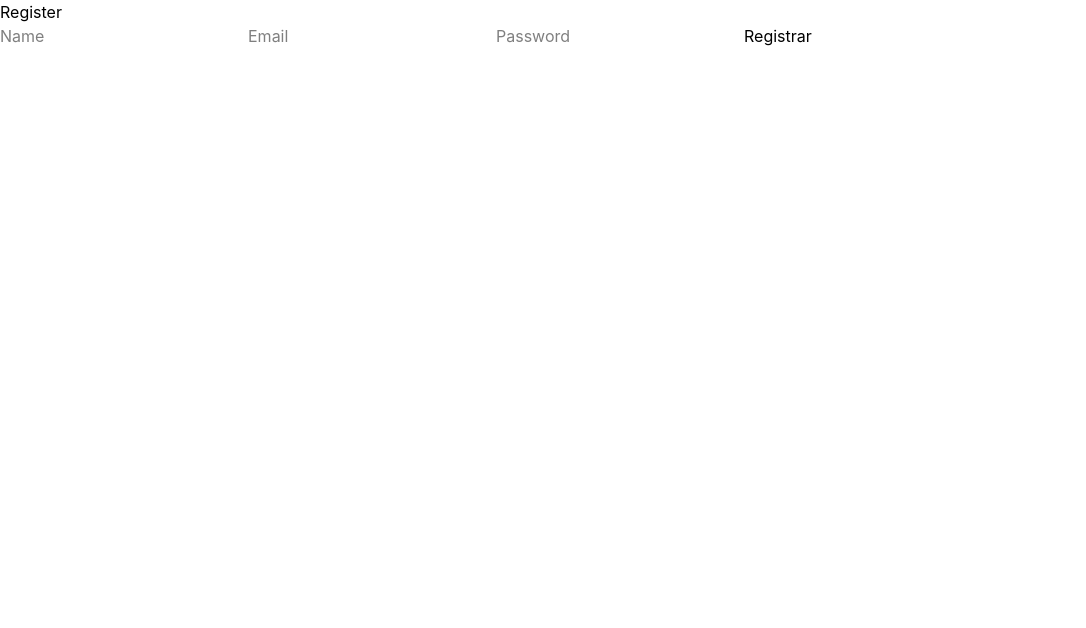
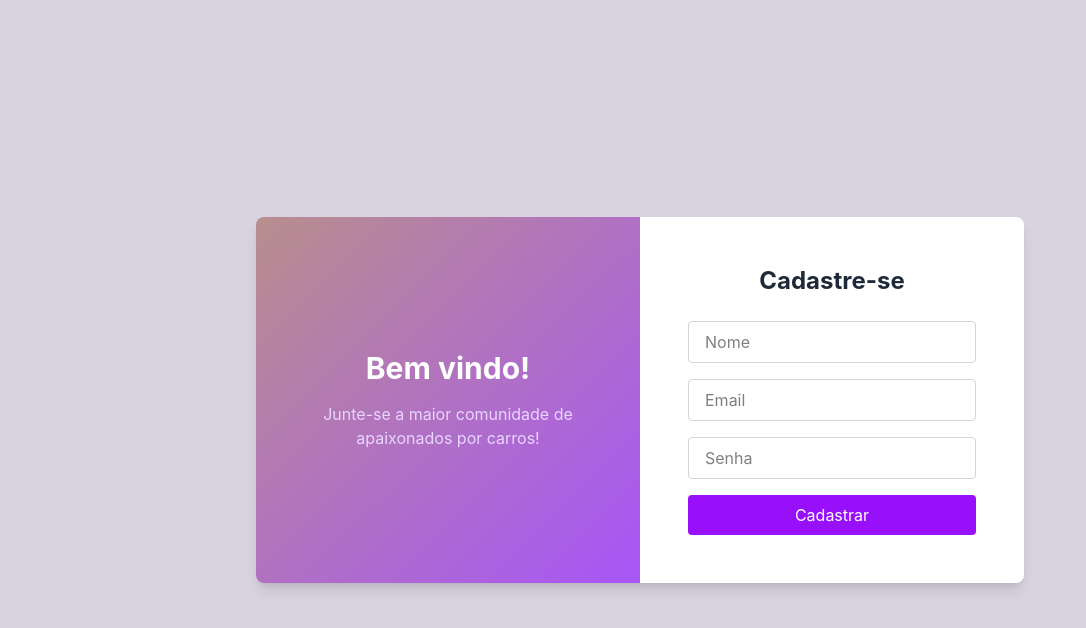
Before and after one commit to xPedro2212/car-review-web, a React (Vite) app: page /register in a window 1280 px wide. Shown: the top 628 px of the page, without its empty margins (0-1086 px from the left). Built offline with nearby package versions, Linux system fonts and the light colour scheme.

Commit message:
add register page styling

```diff
--- a/src/pages/Register.jsx
+++ b/src/pages/Register.jsx
@@ -19,30 +19,51 @@ function Register() {
         }
     }
     return (
-        <div>
-            <h1>Register</h1>
+        <div className="min-h-screen bg-[#D8D2E1] flex items-center justify-center">
+            <div className="flex rounded-lg shadow-lg overflow-hidden w-3/4 max-w-3xl">
+                <div className="w-1/2 flex flex-col items-center justify-center text-white p-12" style={{ background: 'linear-gradient(135deg, #B88E8D, #a855f7)' }}>
+                    <h2 className="text-3xl font-bold mb-4"> Bem vindo! </h2>
+                    <p className="text-center text-purple-200">
+                       Junte-se a maior comunidade de apaixonados por carros!
+                    </p>
+                </div>
 
-            <form onSubmit={handleSubmit}>
+                <div className="bg-white w-1/2 flex flex-col items-center justify-center p-12">
+                    <h1 className="text-2xl font-bold text-gray-800 mb-6">Cadastre-se</h1>
+                    <form onSubmit={handleSubmit} className="flex flex-col gap-4 w-full max-w-sm">
                         <input
                             type="text"
-                    placeholder="Name"
+                            placeholder="Nome"
                             value={name}
                             onChange={(e) => setName(e.target.value)}
+                            className="border border-gray-300 rounded px-4 py-2 focus:outline-none focus:ring-2 focus:ring-purple-500"
                         />
                         <input
                             type="email"
                             placeholder="Email"
                             value={email}
                             onChange={(e) => setEmail(e.target.value)}
+                            className="border border-gray-300 rounded px-4 py-2 focus:outline-none focus:ring-2 focus:ring-purple-500"
                         />
                         <input
                             type="password"
-                    placeholder="Password"
+                            placeholder="Senha"
                             value={password}
                             onChange={(e) => setPassword(e.target.value)}
+                            className="border border-gray-300 rounded px-4 py-2 focus:outline-none focus:ring-2 focus:ring-purple-500"
                         />
-                <button type="submit">Registrar</button>
+
+                        <button
+                            type="submit"
+                            className="bg-purple-600 text-white py-2 rounded hover:bg-purple-700 transition"
+
+                        >
+                            Cadastrar
+                        </button>
+
                     </form>
+                </div>
+            </div>
         </div>
     )
 }
```
Lines whose indentation alone changed are shown as unchanged.
